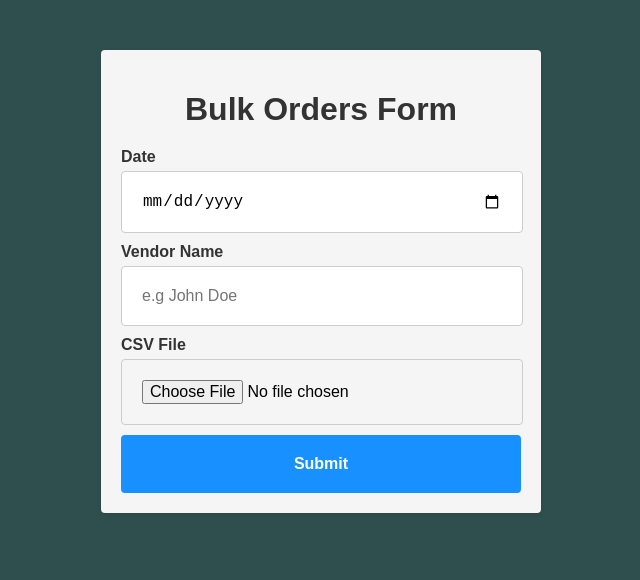
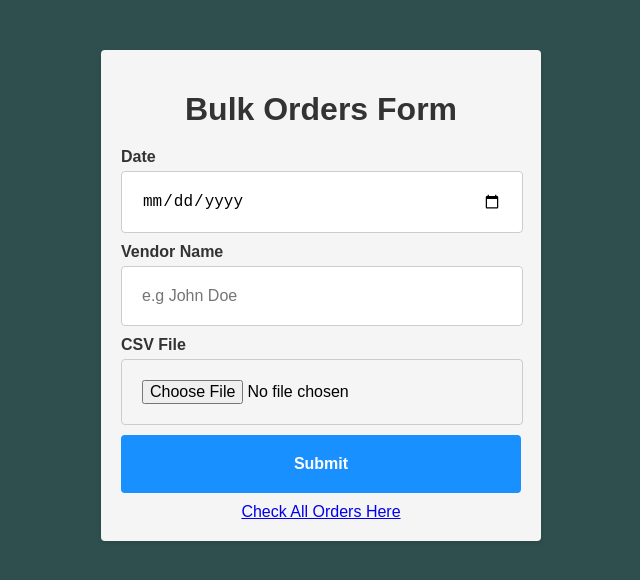
Before and after one commit to urwah1248/React-Node-Developer-Exercise, a React (Create React App) app in the folder frontend/: page / in a window 1280 px wide. Shown: the top 580 px of the page, without its empty margins (319-959 px from the left). Built offline with nearby package versions, Linux system fonts and the light colour scheme; the HTML template or start-up script is replaced by a standard one.

Commit message:
Added Link for viewing orders

```diff
--- a/frontend/src/components/Form.js
+++ b/frontend/src/components/Form.js
@@ -117,6 +117,8 @@ const Form = () => {
       <button type="submit" className="form-button">
         Submit
       </button>
+
+      <a href="/api/orders" target='_blank' style={{marginTop:10, display:"block", textAlign:"center"}}>Check All Orders Here</a>
     </form>
   );
 };
```
Also changed, not shown: 7 other files (tests, documents, lock files or other folders).
